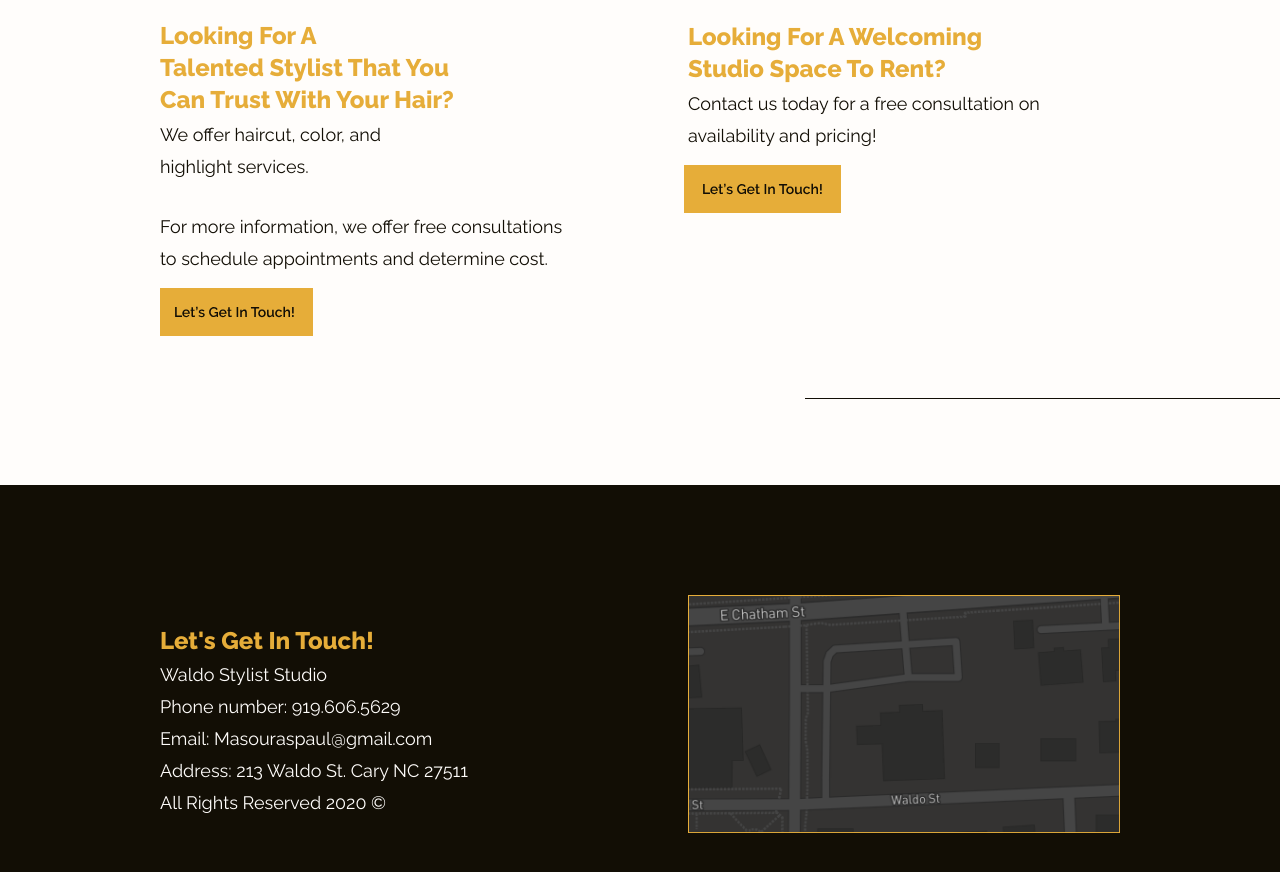
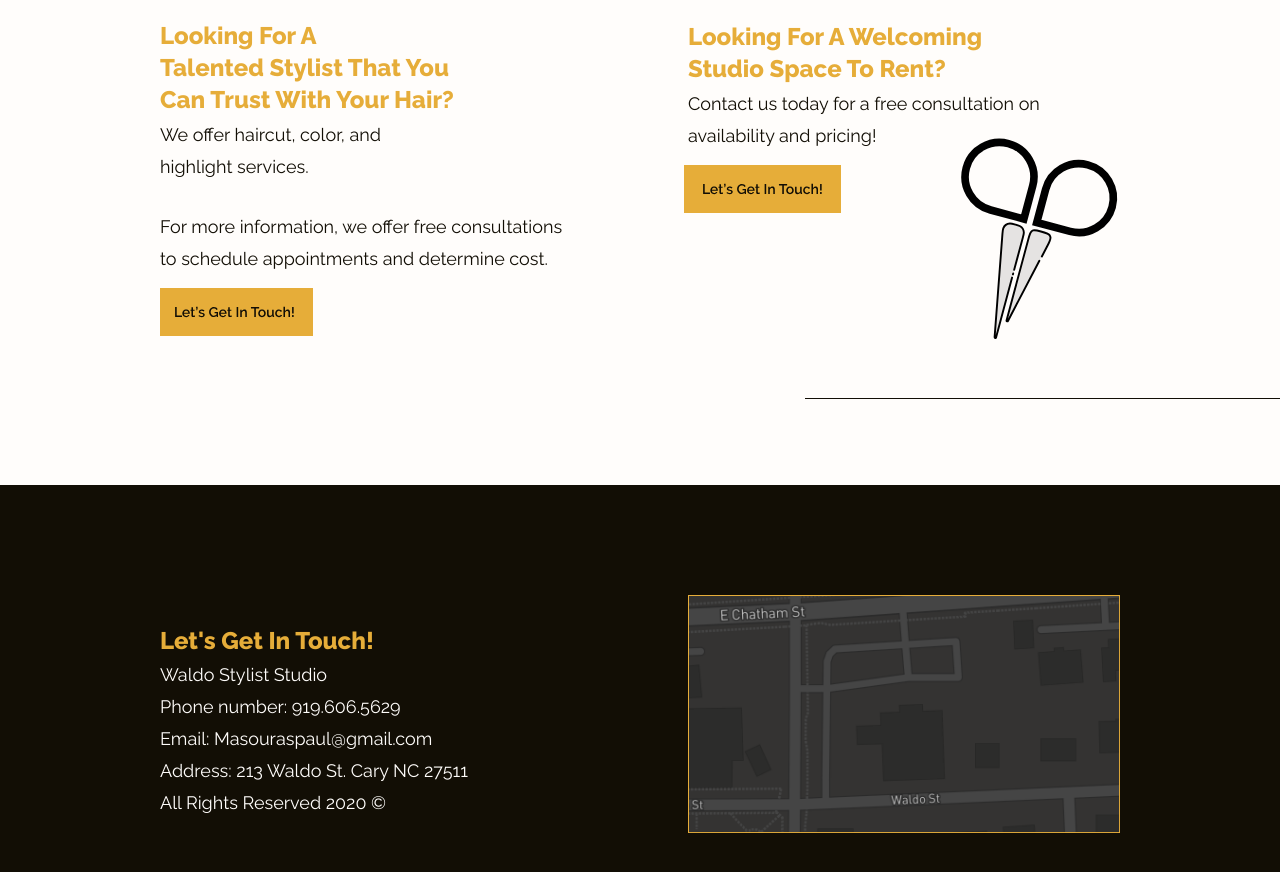
Before and after one commit to ethanwilkins/waldos, a React (Create React App) app: page / in a window 1280 px wide. Shown: the part 1120-1992 px from the top of the page. Built offline with nearby package versions, Linux system fonts and the light colour scheme.

Commit message:
margin_bug_squashed

```diff
--- a/src/styles/Main.module.scss
+++ b/src/styles/Main.module.scss
@@ -84,7 +84,7 @@ $decoCoin: #E6AD39;
   @extend .scissorsIconLarge;
   visibility: hidden;
   top: -87px;
-  right: -170px;
+  right: 0px;
 }
 
 .lineDividerLeft {
@@ -244,11 +244,14 @@ $minimumApplyToDesktop: 1080px;
     margin-left: -4px;
     margin-top: -7px;
   }
+  .scissorsIconLarge, .scissorsDivider {
+    visibility: hidden;
+  }
   .scissorsContainerDesktop, .scissorsIconLargeDesktop {
     visibility: visible;
   }
-  .scissorsIconLarge, .scissorsDivider {
-    visibility: hidden;
+  .scissorsIconLargeDesktop {
+    right: -170px;
   }
   .lineDividerLeft {
     width: 475px;
```
